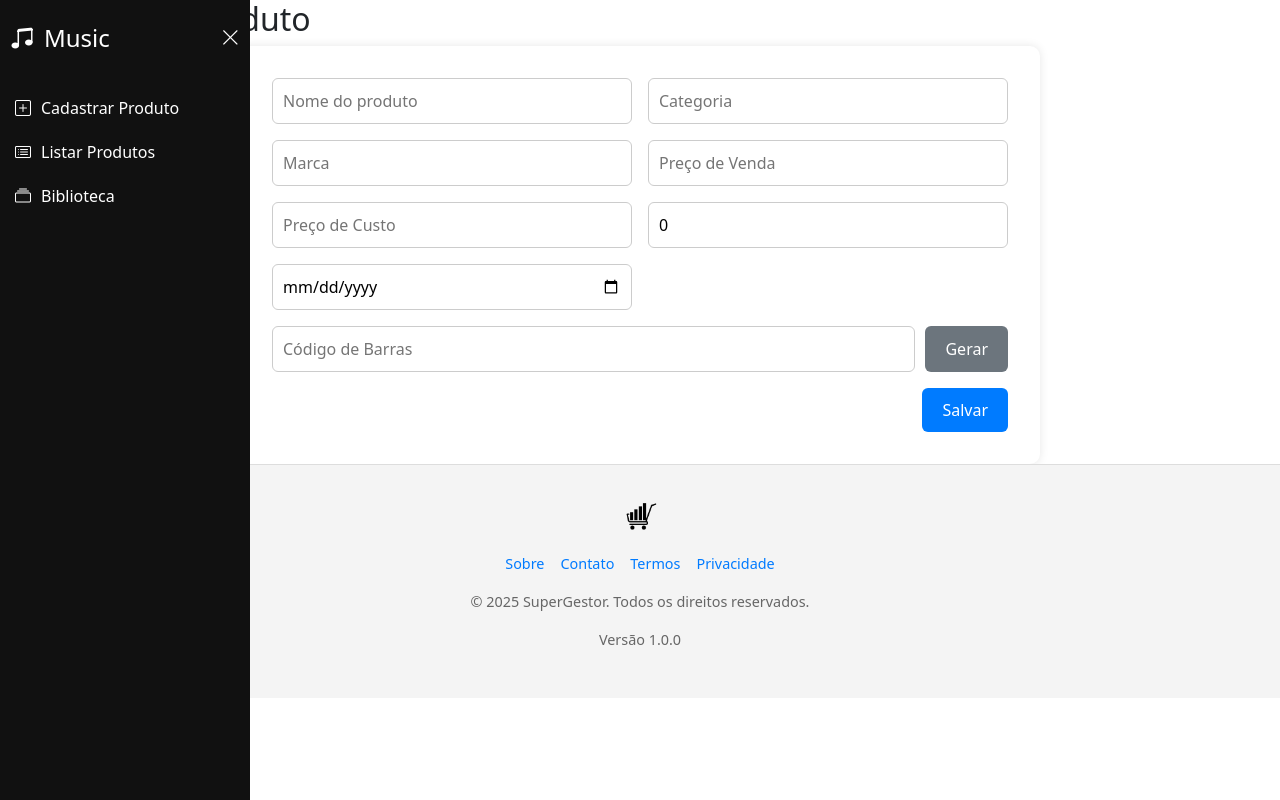
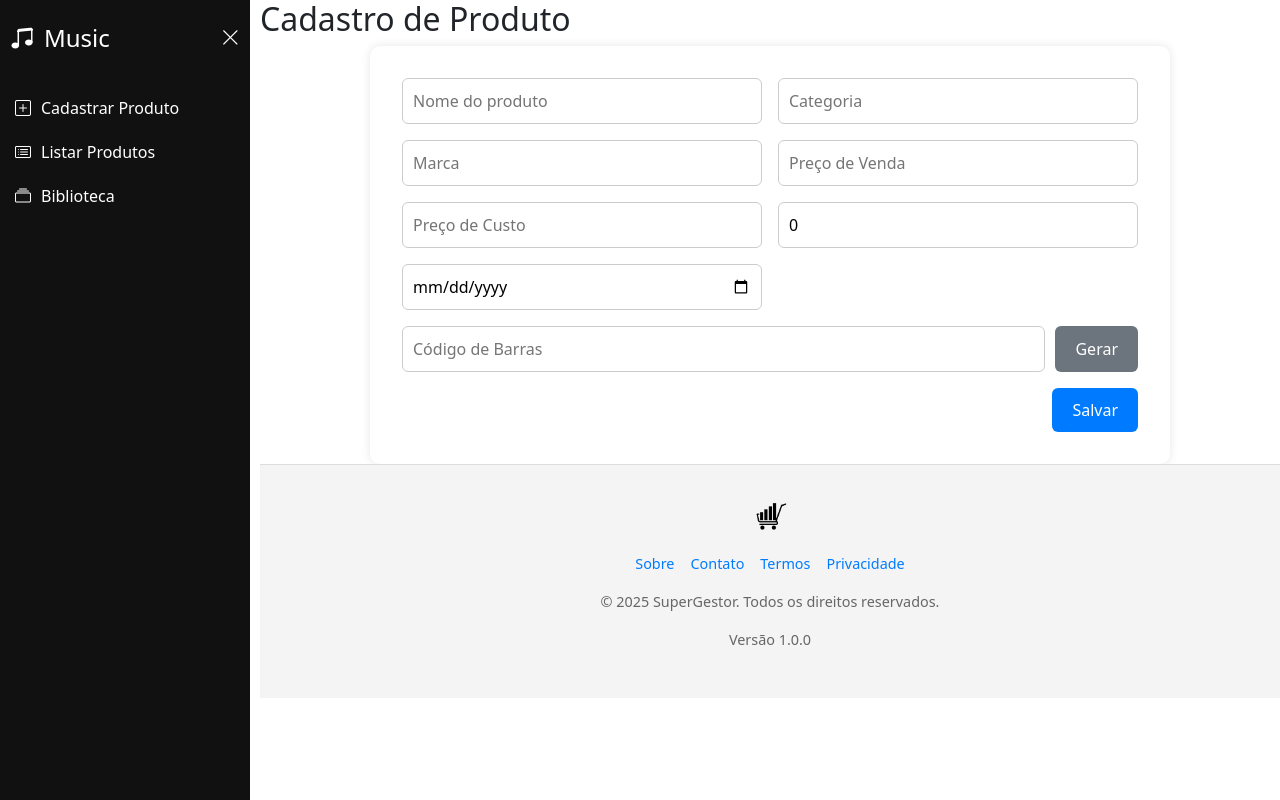
Before and after one commit to guilherme-lf/SaaSIdea, an Angular app: page /cadastro-produto in a window 1280 px wide. Built offline with nearby package versions, Linux system fonts and the light colour scheme.

Commit message:
Ajuste no app component

```diff
--- a/src/app/app.component.css
+++ b/src/app/app.component.css
@@ -0,0 +1,22 @@
+.app-container {
+    display: flex;
+    flex-direction: row;
+    height: 100vh;
+  }
+
+  app-menu {
+    flex: 0 0 250px;
+    transition: flex 0.3s ease;
+  }
+
+  .app-main {
+    flex: 1;
+    display: flex;
+    margin-left: 10px;
+    flex-direction: column;
+    transition: margin-left 0.3s ease;
+  }
+
+  .app-container.collapsed app-menu {
+    flex: 0 0 60px;
+  }
--- a/src/app/app.component.html
+++ b/src/app/app.component.html
@@ -1,3 +1,7 @@
-<app-menu *ngIf="exibirMenu"></app-menu>
-<router-outlet></router-outlet>
-<app-footer></app-footer>
+<div class="app-container" [class.collapsed]="isCollapsed">
+    <app-menu *ngIf="exibirMenu" (menuToggled)="onMenuToggle($event)"></app-menu>
+    <div class="app-main">
+      <router-outlet></router-outlet>
+      <app-footer></app-footer>
+    </div>
+  </div>
--- a/src/app/app.component.ts
+++ b/src/app/app.component.ts
@@ -17,6 +17,8 @@ export class AppComponent {
   title = 'custom';
   exibirMenu = true;
 
+  isCollapsed = false;
+
   constructor(private router: Router) {
     this.router.events.subscribe(() => {
       const rotaAtual = this.router.url;
@@ -24,4 +26,9 @@ export class AppComponent {
     });
   }
 
+  onMenuToggle(isCollapsed: boolean) {
+    this.isCollapsed = isCollapsed;
+  }
+
+
 }
--- a/src/app/menu/menu.component.ts
+++ b/src/app/menu/menu.component.ts
@@ -1,5 +1,5 @@
 import { CommonModule } from '@angular/common';
-import { Component } from '@angular/core';
+import { Component, Output, EventEmitter } from '@angular/core';
 
 @Component({
   selector: 'app-menu',
@@ -11,8 +11,11 @@ export class MenuComponent {
 
   isCollapsed = false;
 
+  @Output() menuToggled = new EventEmitter<boolean>();
+
   toggleSidebar() {
     this.isCollapsed = !this.isCollapsed;
+    this.menuToggled.emit(this.isCollapsed);
   }
 
 }
```
